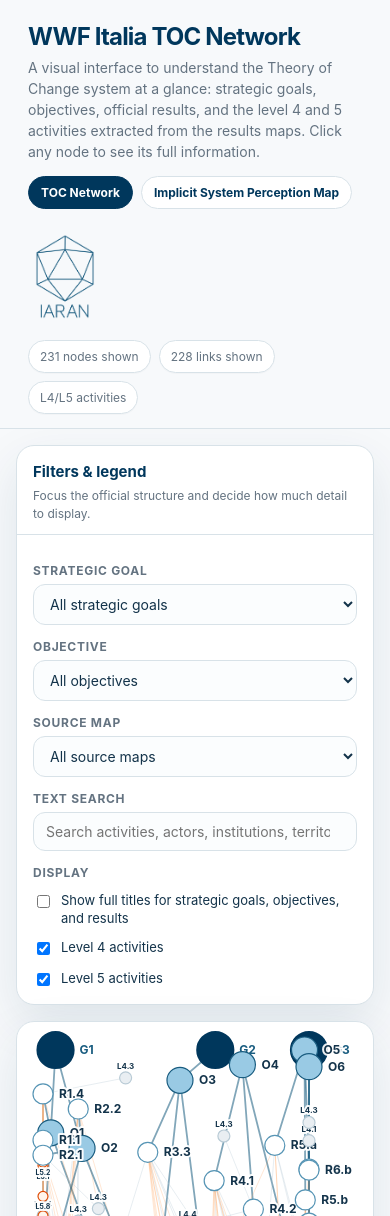
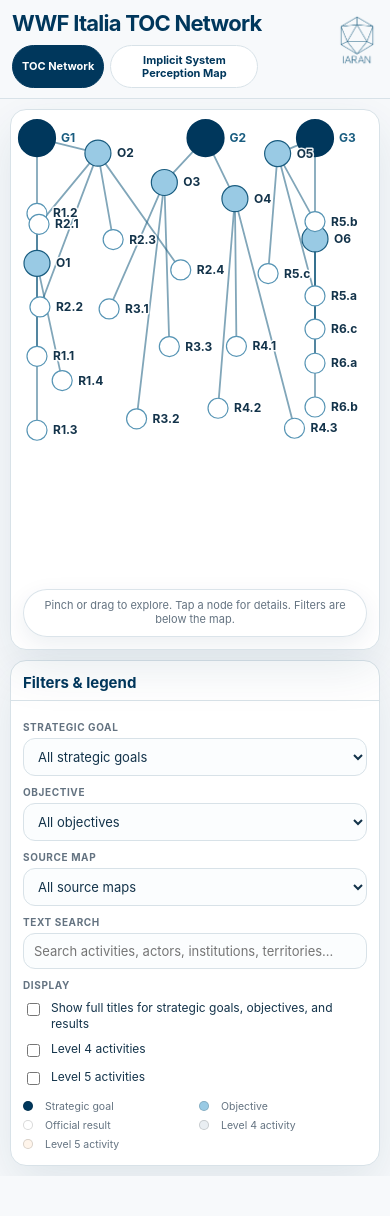
Before and after one commit to FutureOfAid/WWF-IT-IARAN-Pathway-2030, a website: page index.html in a window 390 px wide. Shown: the top 1216 px of the page. After the commit the page ends 1176 px from the top, so only its background shows below. Drawn offline with Linux system fonts and the light colour scheme; animation ran at ten frames a second; a web font is replaced by a local one.

Commit message:
Improve mobile usability for TOC network

```diff
--- a/index.html
+++ b/index.html
@@ -275,6 +275,8 @@
         height: 100%;
         display: block;
         cursor: grab;
+        touch-action: none;
+        user-select: none;
       }
 
       #graph:active {
@@ -438,6 +440,30 @@
         border-color: var(--blue-mid);
       }
 
+      .graph-panel {
+        position: relative;
+      }
+
+      .mobile-hint {
+        display: none;
+        position: absolute;
+        left: 12px;
+        right: 12px;
+        bottom: 12px;
+        z-index: 2;
+        margin: 0;
+        padding: 9px 11px;
+        border: 1px solid rgba(216, 226, 232, 0.9);
+        border-radius: 999px;
+        background: rgba(255, 255, 255, 0.92);
+        color: var(--muted);
+        font-size: 11px;
+        line-height: 1.25;
+        text-align: center;
+        box-shadow: 0 8px 24px rgba(0, 55, 92, 0.08);
+        pointer-events: none;
+      }
+
       @media (max-width: 1100px) {
         header {
           grid-template-columns: 1fr;
@@ -454,6 +480,144 @@
         }
         .panel {
           height: 560px;
+        }
+      }
+
+      @media (max-width: 700px) {
+        body {
+          overflow-x: hidden;
+        }
+
+        header {
+          grid-template-columns: 1fr auto;
+          gap: 10px;
+          padding: 12px 12px 10px;
+          align-items: start;
+        }
+
+        h1 {
+          font-size: 22px;
+          line-height: 1.05;
+          max-width: 250px;
+        }
+
+        .subtitle {
+          display: none;
+        }
+
+        .view-switch {
+          margin-top: 10px;
+          gap: 6px;
+        }
+
+        .view-button {
+          padding: 8px 9px;
+          font-size: 11px;
+          max-width: 148px;
+          line-height: 1.15;
+        }
+
+        .header-right {
+          align-items: flex-end;
+          gap: 6px;
+        }
+
+        .iaran-logo {
+          width: 42px;
+        }
+
+        .status {
+          display: none;
+        }
+
+        .layout {
+          display: flex;
+          flex-direction: column;
+          gap: 10px;
+          padding: 10px;
+          height: auto;
+        }
+
+        main.panel {
+          order: 1;
+          height: min(64vh, 560px);
+          min-height: 430px;
+          border-radius: 16px;
+        }
+
+        aside.panel {
+          order: 2;
+          height: auto;
+          max-height: none;
+          border-radius: 16px;
+        }
+
+        .panel-header {
+          padding: 12px 12px 8px;
+        }
+
+        .panel-note,
+        .footer-note {
+          display: none;
+        }
+
+        .controls {
+          height: auto;
+          max-height: none;
+          overflow: visible;
+          padding: 10px 12px 14px;
+        }
+
+        label {
+          margin: 10px 0 5px;
+          font-size: 10px;
+        }
+
+        select,
+        input[type="search"] {
+          font-size: 13px;
+          padding: 9px 10px;
+        }
+
+        .check {
+          font-size: 12px;
+          margin-top: 9px;
+        }
+
+        .legend {
+          grid-template-columns: 1fr 1fr;
+          gap: 6px 8px;
+          margin-top: 12px;
+        }
+
+        .legend-row {
+          font-size: 10.5px;
+          gap: 6px;
+        }
+
+        .dot {
+          width: 10px;
+          height: 10px;
+        }
+
+        .node text {
+          stroke-width: 3px;
+        }
+
+        .node-popup {
+          width: calc(100vw - 24px);
+          max-height: 45vh;
+          overflow: auto;
+          border-radius: 16px;
+          padding: 13px;
+        }
+
+        .popup-title {
+          font-size: 15px;
+        }
+
+        .mobile-hint {
+          display: block;
         }
       }
     </style>
@@ -530,7 +694,8 @@
         </div>
       </aside>
 
-      <main class="panel" aria-label="Interactive TOC network">
+      <main class="panel graph-panel" aria-label="Interactive TOC network">
+        <p class="mobile-hint">Pinch or drag to explore. Tap a node for details. Filters are below the map.</p>
         <svg id="graph" role="img" aria-label="WWF Italia Theory of Change network"></svg>
       </main>
     </div>
@@ -942,10 +1107,11 @@
           ${path ? `<strong>Path:</strong> ${escapeHtml(path)}<br>` : ""}
           ${escapeHtml(sourceLine)}
         `;
-        const margin = 18;
-        const rectWidth = 390;
+        const margin = window.innerWidth <= 700 ? 12 : 18;
+        const rectWidth = Math.min(390, window.innerWidth - margin * 2);
         const x = Math.min(window.innerWidth - rectWidth - margin, Math.max(margin, event.clientX + 14));
-        const y = Math.min(window.innerHeight - 180 - margin, Math.max(margin, event.clientY + 14));
+        const popupHeight = window.innerWidth <= 700 ? Math.min(360, window.innerHeight * 0.45) : 180;
+        const y = Math.min(window.innerHeight - popupHeight - margin, Math.max(margin, event.clientY + 14));
         nodePopup.style.left = `${x}px`;
         nodePopup.style.top = `${y}px`;
         nodePopup.classList.add("open");
@@ -976,6 +1142,10 @@
         data = await fetch("./network-data.json").then((r) => r.json());
         data.nodesById = new Map(data.nodes.map((n) => [n.id, n]));
         populateFilters();
+        if (window.innerWidth <= 700) {
+          document.getElementById("showCardElements").checked = false;
+          document.getElementById("showLevel5").checked = false;
+        }
         document.getElementById("popupClose").addEventListener("click", () => nodePopup.classList.remove("open"));
         document.getElementById("tocView").addEventListener("click", () => {
           currentView = "toc";
@@ -1002,6 +1172,10 @@
         });
         updateTerminology();
         render();
+        window.addEventListener("resize", () => {
+          nodePopup.classList.remove("open");
+          render();
+        });
       }
 
       init();
```
